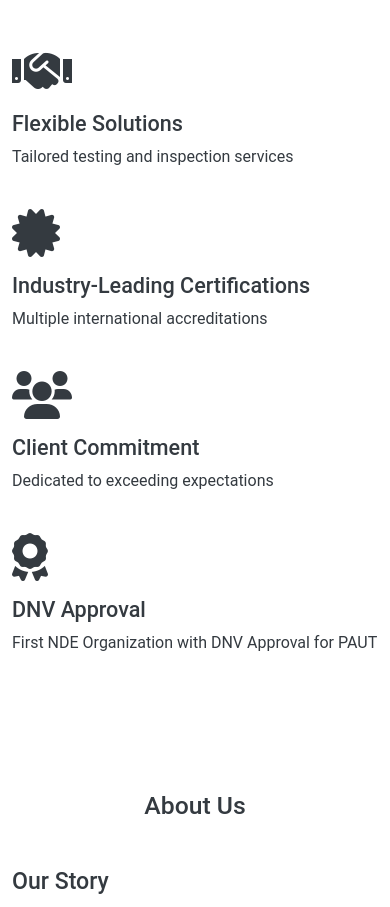
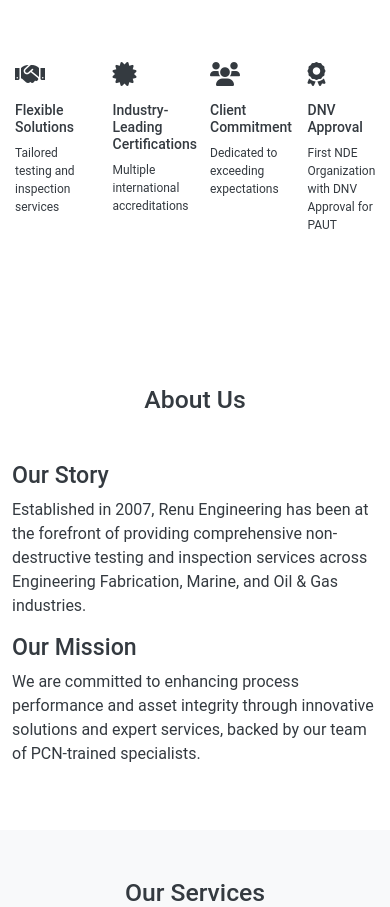
Before and after one commit to santhoshkumarsk14/renu, a Flask app: page / in a window 390 px wide. Shown: the part 676-1583 px from the top of the page. Run offline with Flask 3, Linux system fonts and the light colour scheme.

Commit message:
Assistant checkpoint: Update mobile layout for core values section
Assistant generated file changes:
- static/css/style.css: Update core values grid for mobile

---

User prompt:

when in the mobile mode it should show the flexible solutions stuff in a grid of 4x4

```diff
--- a/static/css/style.css
+++ b/static/css/style.css
@@ -119,4 +119,25 @@ footer {
     .timeline .col-md-6 {
         width: calc(100% - 45px);
     }
+
+    #core-values .col-md-3 {
+        width: 25%;
+        padding: 5px;
+    }
+
+    #core-values .value-card {
+        padding: 10px;
+    }
+
+    #core-values .value-card h4 {
+        font-size: 14px;
+    }
+
+    #core-values .value-card p {
+        font-size: 12px;
+    }
+
+    #core-values .value-card i {
+        font-size: 1.5em;
+    }
 }
```
